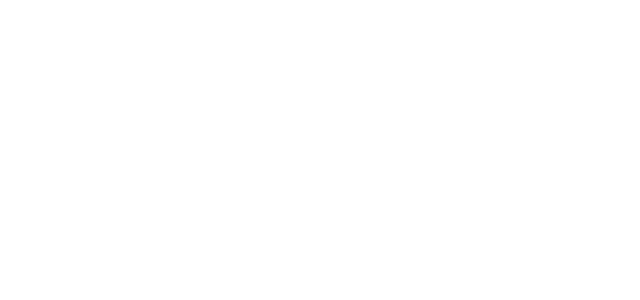
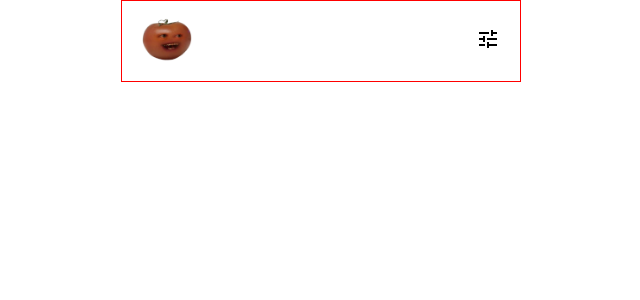
Before and after one commit to Talgat1164/pomo, a React (Create React App) app in the folder react-pomidoro/: page / in a window 1280 px wide. Shown: the top 300 px of the page, without its empty margins (319-959 px from the left). Built offline with nearby package versions, Linux system fonts and the light colour scheme.

Commit message:
add routing, create header

```diff
--- a/react-pomidoro/package.json
+++ b/react-pomidoro/package.json
@@ -3,11 +3,16 @@
   "version": "0.1.0",
   "private": true,
   "dependencies": {
+    "@emotion/react": "^11.11.1",
+    "@emotion/styled": "^11.11.0",
+    "@mui/icons-material": "^5.14.13",
+    "@mui/material": "^5.14.13",
     "@testing-library/jest-dom": "^5.17.0",
     "@testing-library/react": "^13.4.0",
     "@testing-library/user-event": "^13.5.0",
     "react": "^18.2.0",
     "react-dom": "^18.2.0",
+    "react-router-dom": "^6.16.0",
     "react-scripts": "5.0.1",
     "web-vitals": "^2.1.4"
   },
--- a/react-pomidoro/src/App.js
+++ b/react-pomidoro/src/App.js
@@ -1,7 +1,12 @@
 import classes from "./App.module.css";
+import Header from "./components/Header";
 
 function App() {
-  return <div></div>;
+  return (
+    <div className={classes.container}>
+      <Header />
+    </div>
+  );
 }
 
 export default App;
--- a/react-pomidoro/src/App.module.css
+++ b/react-pomidoro/src/App.module.css
@@ -0,0 +1,11 @@
+body {
+  display: flex;
+  justify-content: center;
+}
+
+.container {
+  border: 1px solid red;
+  width: 400px;
+  flex-direction: column;
+  padding: 0 20px;
+}
--- /dev/null
+++ b/react-pomidoro/src/Settings.jsx
@@ -0,0 +1,9 @@
+import classes from './Settings.module.css';
+
+const Settings = () => {
+  return (
+    <div>Settings</div>
+  )
+}
+
+export default Settings
--- /dev/null
+++ b/react-pomidoro/src/components/Header.jsx
@@ -0,0 +1,25 @@
+import classes from "./Header.module.css";
+import { Link } from "react-router-dom";
+import logo from "../assets/logo.png";
+import TuneIcon from "@mui/icons-material/Tune";
+
+const Header = () => {
+  return (
+    <header className={classes.container}>
+      <div className={classes.logo}>
+        <img src={logo} alt="logo" />
+      </div>
+      <nav>
+        <ul>
+          <li>
+            <Link to='/settings'>
+              <TuneIcon />
+            </Link>
+          </li>
+        </ul>
+      </nav>
+    </header>
+  );
+};
+
+export default Header;
--- /dev/null
+++ b/react-pomidoro/src/components/Header.module.css
@@ -0,0 +1,13 @@
+.container {
+    width: 100%;
+    padding: 15px 0px;
+    display: flex;
+    justify-content: space-between;
+    align-items: center;
+
+}
+
+.logo {
+    width: 50px;
+    height: 50px;
+}
--- a/react-pomidoro/src/index.js
+++ b/react-pomidoro/src/index.js
@@ -2,6 +2,15 @@
 import ReactDOM from "react-dom/client";
 import "./index.css";
 import App from "./App";
+import { HashRouter as Router, Routes, Route } from "react-router-dom";
+import Settings from "./Settings";
 
 const root = ReactDOM.createRoot(document.getElementById("root"));
-root.render(<App />);
+root.render(
+  <Router>
+    <Routes>
+      <Route path="/" element={<App />} />
+      <Route path="/settings" element={<Settings />} />
+    </Routes>
+  </Router>
+);
```
Also changed, not shown: react-pomidoro/src/Settings.module.css (added), react-pomidoro/src/assets/logo.png (added), 1 other file (tests, documents, lock files or other folders).
